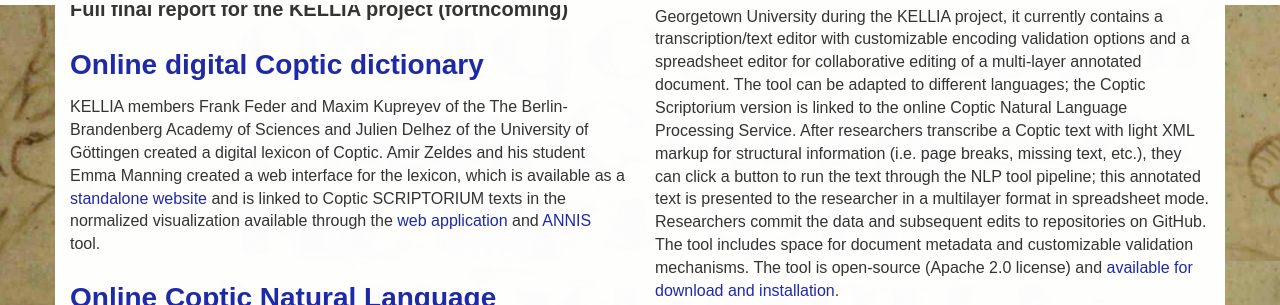
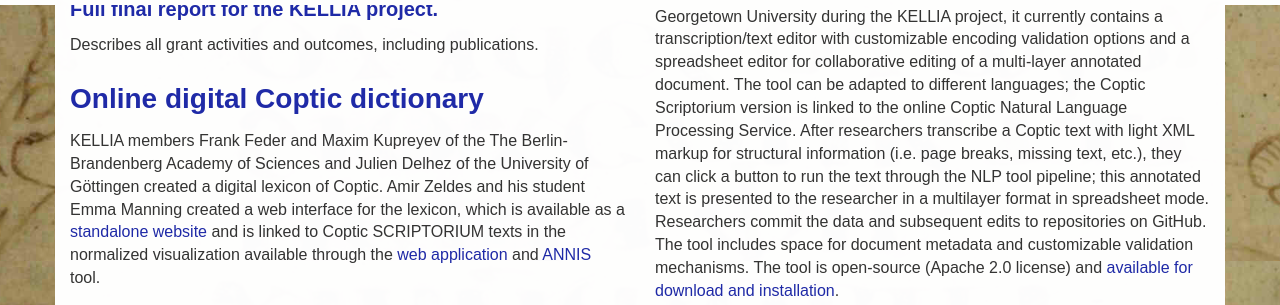
Before and after one commit to KELLIA/kellia.github.io, a plain HTML site: page products.html in a window 1280 px wide. Shown: the part 795-1100 px from the top of the page. Drawn offline with Linux system fonts and the light colour scheme.

Commit message:
added final white paper

```diff
--- a/products.html
+++ b/products.html
@@ -73,7 +73,8 @@
                     <p>A report with recommendations and best practices for digital projects involving Coptic texts regarding how to catalog, index, and describe digital text objects. Authors: Ulrich Schmid, So Miyagawa, Caroline T. Schroeder</p>
                     <h4><a href="https://kellia.uni-goettingen.de/downloads/KELLIA-linked-data-white-paper.pdf">Linked Data Standards and Practices for Digital Coptic</a></h4>
                     <p>A report with recommendations, best practices, and practical options for digial projects in Coptic studies regarding linking data between projects and websites. Authors: Elizabeth Platte, Caroline T. Schroeder, Ulrich Schmid</p>
-                    <h4>Full final report for the KELLIA project (forthcoming)</h4>
+                    <h4><a href="https://kellia.uni-goettingen.de/downloads/KELLIA-white-paper.pdf">Full final report for the KELLIA project.</a></h4>
+                    <p>Describes all grant activities and outcomes, including publications.</p>
                   <h3><a href="https://corpling.uis.georgetown.edu/coptic-dictionary/">Online digital Coptic dictionary</a></h3>
                     <p>KELLIA members Frank Feder and Maxim Kupreyev of the The Berlin-Brandenberg Academy of Sciences and Julien Delhez of the University of Göttingen created a digital lexicon of Coptic. Amir Zeldes and his student Emma Manning created a web interface for the lexicon, which is available as a <a href="https://corpling.uis.georgetown.edu/coptic-dictionary/">standalone website</a> and is linked to Coptic SCRIPTORIUM texts in the normalized visualization available through the <a href="http://data.copticscriptorium.org/">web application</a> and <a href="https://corpling.uis.georgetown.edu/annis/scriptorium">ANNIS</a> tool.</p>
                   <h3><a href="https://corpling.uis.georgetown.edu/coptic-nlp/">Online Coptic Natural Language Processing (NLP) service</a></h3>
```
Also changed, not shown: 1 other file.
